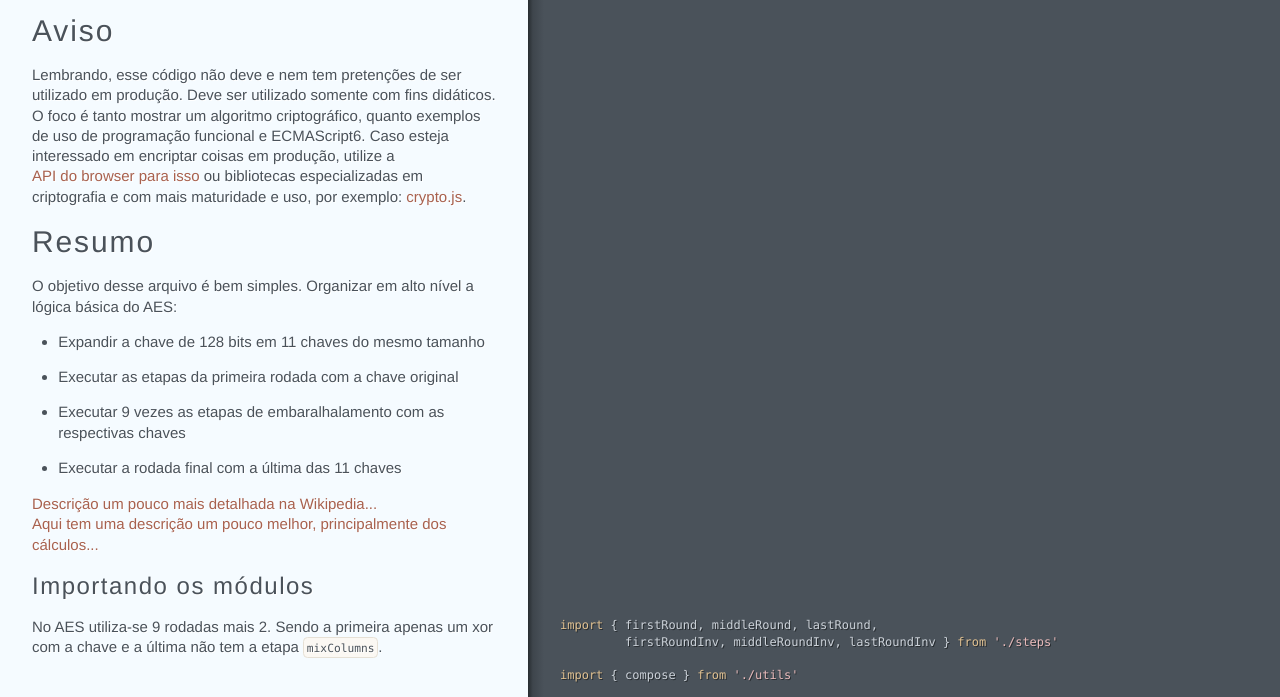
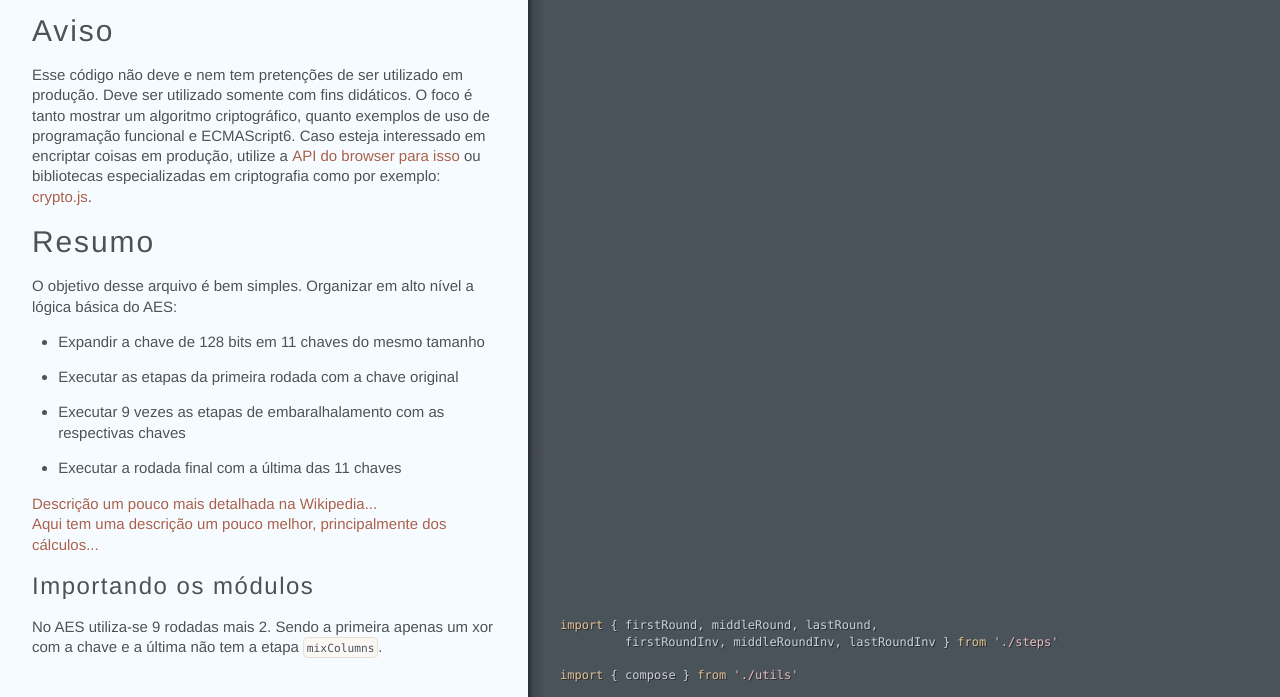
Before and after one commit to halan/aes.js, a plain HTML site: page index.html in a window 1280 px wide. Shown: the part 54-751 px from the top of the page. Drawn offline with Linux system fonts and the light colour scheme.

Commit message:
undefined

```diff
--- a/index.html
+++ b/index.html
@@ -1,9 +1,9 @@
-<!DOCTYPE html><html lang="en"><head><title>index</title></head><meta http-equiv="Content-Type" content="text/html; charset=utf-8"><meta name="viewport" content="width=device-width, initial-scale=1.0, minimum-scale=1.0, maximum-scale=1.0"><meta name="groc-relative-root" content=""><meta name="groc-document-path" content="index"><meta name="groc-project-path" content="src/index.js"><meta name="groc-github-url" content="https://github.com/halan/aes-es6"><link rel="stylesheet" type="text/css" media="all" href="assets/style.css"><script type="text/javascript" src="assets/behavior.js"></script><body><div id="meta"><div class="file-path"><a href="https://github.com/halan/aes-es6/blob/master/src/index.js">src/index.js</a></div></div><div id="document"><div class="segment"><div class="comments "><div class="wrapper"><h2 id="aviso">Aviso</h2></div></div></div><div class="segment"><div class="comments "><div class="wrapper"><p>Lembrando, esse código não deve e nem tem pretenções de ser utilizado em produção.
+<!DOCTYPE html><html lang="en"><head><title>index</title></head><meta http-equiv="Content-Type" content="text/html; charset=utf-8"><meta name="viewport" content="width=device-width, initial-scale=1.0, minimum-scale=1.0, maximum-scale=1.0"><meta name="groc-relative-root" content=""><meta name="groc-document-path" content="index"><meta name="groc-project-path" content="src/index.js"><meta name="groc-github-url" content="https://github.com/halan/aes-es6"><link rel="stylesheet" type="text/css" media="all" href="assets/style.css"><script type="text/javascript" src="assets/behavior.js"></script><body><div id="meta"><div class="file-path"><a href="https://github.com/halan/aes-es6/blob/master/src/index.js">src/index.js</a></div></div><div id="document"><div class="segment"><div class="comments "><div class="wrapper"><h2 id="aviso">Aviso</h2></div></div></div><div class="segment"><div class="comments "><div class="wrapper"><p>Esse código não deve e nem tem pretenções de ser utilizado em produção.
 Deve ser utilizado somente com fins didáticos. O foco é tanto mostrar um algoritmo criptográfico,
 quanto exemplos de uso de programação funcional e ECMAScript6.
 Caso esteja interessado em encriptar coisas em produção, utilize a
 <a href="https://developer.mozilla.org/pt-BR/docs/Web/API/Web_Crypto_API">API do browser para isso</a> ou
-bibliotecas especializadas em criptografia e com mais maturidade e uso,
+bibliotecas especializadas em criptografia como
 por exemplo: <a href="https://github.com/brix/crypto-js">crypto.js</a>.</p></div></div></div><div class="segment"><div class="comments "><div class="wrapper"><h2 id="resumo">Resumo</h2></div></div></div><div class="segment"><div class="comments "><div class="wrapper"><p>O objetivo desse arquivo é bem simples.
 Organizar em alto nível a lógica básica do AES:</p>
 <ul>
```
